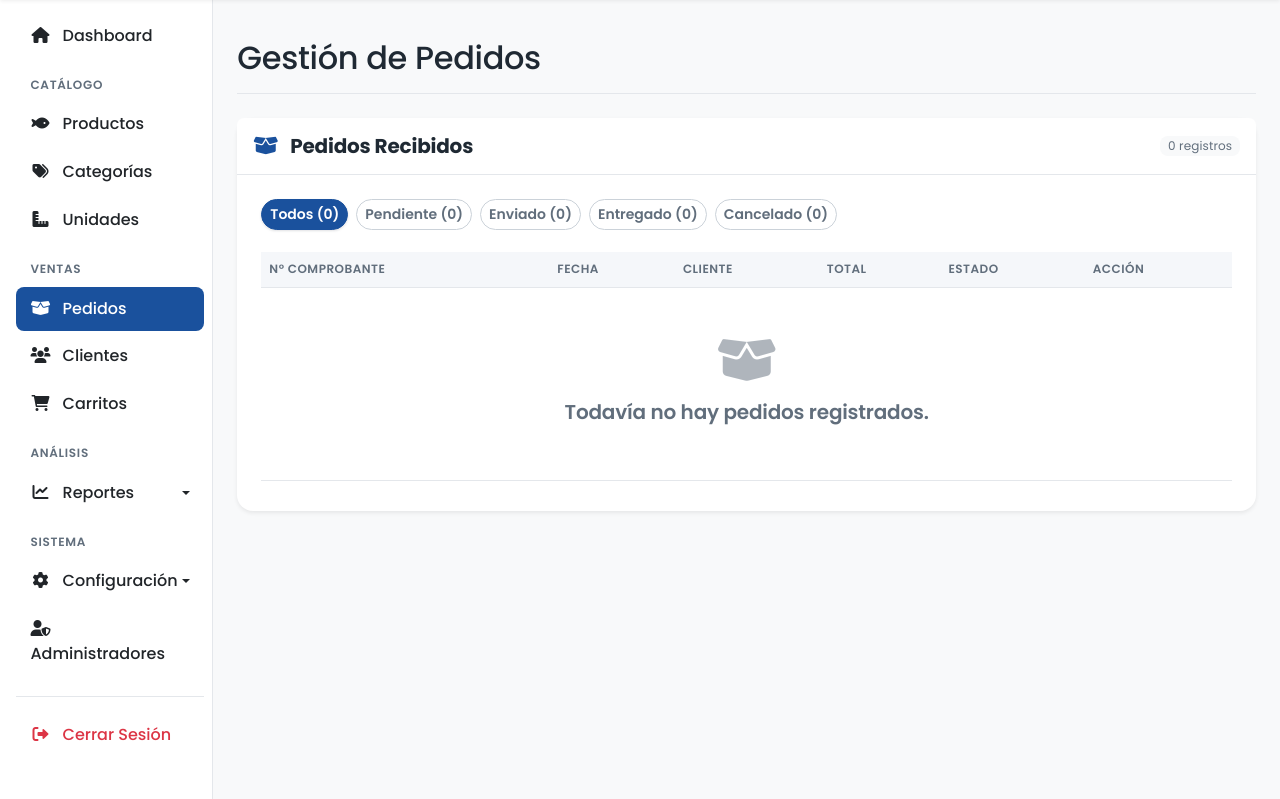
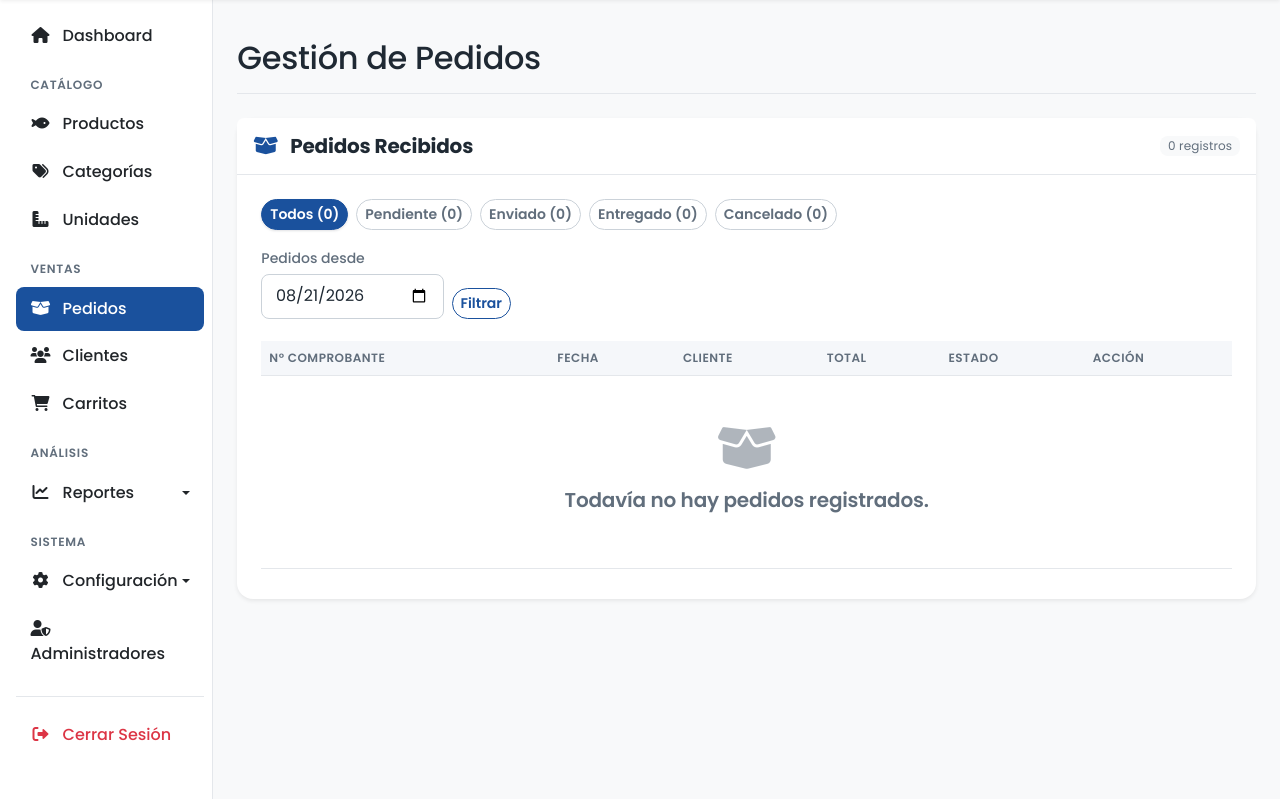
Before and after one commit to alexandervi1/PescaderiaLaravel, a Laravel app: page /admin/pedidos in a window 1280 px wide. Shown: the part 163-962 px from the top of the page. Run offline with Laravel 9, Linux system fonts and the light colour scheme; a user stored in the database is signed in; data comes from the database, SQL or seed files in the repository; data that the repository does not hold is empty; some libraries are stand-ins or nearby versions.

Commit message:
perf(admin): pagina listados sin DataTables y acota pedidos por fecha

```diff
--- a/app/Http/Controllers/Admin/PedidoController.php
+++ b/app/Http/Controllers/Admin/PedidoController.php
@@ -16,8 +16,19 @@ class PedidoController extends Controller
         $estado = $request->query('estado');
         $estado = in_array($estado, $estados, true) ? $estado : null;
 
+        $desde = null;
+        if ($request->filled('desde')) {
+            try {
+                $desde = \Carbon\Carbon::parse((string) $request->query('desde'))->startOfDay();
+            } catch (\Exception $e) {
+                $desde = null;
+            }
+        }
+        $desde = $desde ?? now()->subDays(90)->startOfDay();
+
         $pedidos = Pedido::with('usuario')
                     ->when($estado, fn ($query) => $query->where('estado', $estado))
+                    ->where('fecha_pedido', '>=', $desde)
                     ->orderBy('fecha_pedido', 'desc')
                     ->get();
 
@@ -25,7 +36,7 @@ class PedidoController extends Controller
                     ->groupBy('estado')
                     ->pluck('pedidos', 'estado');
 
-        return view('admin.pedidos.index', compact('pedidos', 'estado', 'estados', 'conteos'));
+        return view('admin.pedidos.index', compact('pedidos', 'estado', 'estados', 'conteos', 'desde'));
     }
 
     public function show($id)
--- a/resources/views/admin/pedidos/index.blade.php
+++ b/resources/views/admin/pedidos/index.blade.php
@@ -10,15 +10,25 @@
     </div>
     <div class="card-body p-4">
         <div class="d-flex flex-wrap gap-2 mb-3">
-            <a href="{{ route('admin.pedidos.index') }}" class="btn btn-sm rounded-pill {{ $estado ? 'btn-outline-secondary' : 'btn-primary' }}">
+            <a href="{{ route('admin.pedidos.index', ['desde' => $desde->toDateString()]) }}" class="btn btn-sm rounded-pill {{ $estado ? 'btn-outline-secondary' : 'btn-primary' }}">
                 Todos ({{ $conteos->sum() }})
             </a>
             @foreach($estados as $opcion)
-                <a href="{{ route('admin.pedidos.index', ['estado' => $opcion]) }}" class="btn btn-sm rounded-pill {{ $estado === $opcion ? 'btn-primary' : 'btn-outline-secondary' }}">
+                <a href="{{ route('admin.pedidos.index', ['estado' => $opcion, 'desde' => $desde->toDateString()]) }}" class="btn btn-sm rounded-pill {{ $estado === $opcion ? 'btn-primary' : 'btn-outline-secondary' }}">
                     {{ $opcion }} ({{ $conteos[$opcion] ?? 0 }})
                 </a>
             @endforeach
         </div>
+        <form method="GET" action="{{ route('admin.pedidos.index') }}" class="d-flex flex-wrap align-items-end gap-2 mb-3">
+            @if($estado)
+                <input type="hidden" name="estado" value="{{ $estado }}">
+            @endif
+            <div>
+                <label for="desde" class="form-label small text-muted mb-1">Pedidos desde</label>
+                <input type="date" id="desde" name="desde" class="form-control form-control-sm" value="{{ $desde->toDateString() }}">
+            </div>
+            <button type="submit" class="btn btn-sm btn-outline-primary rounded-pill">Filtrar</button>
+        </form>
         <div class="table-responsive">
             <table class="table table-hover align-middle datatable">
                 <thead class="table-light">
```
Also changed, not shown: tests/Feature/AdminFixesTest.php (+34 -0 lines).
